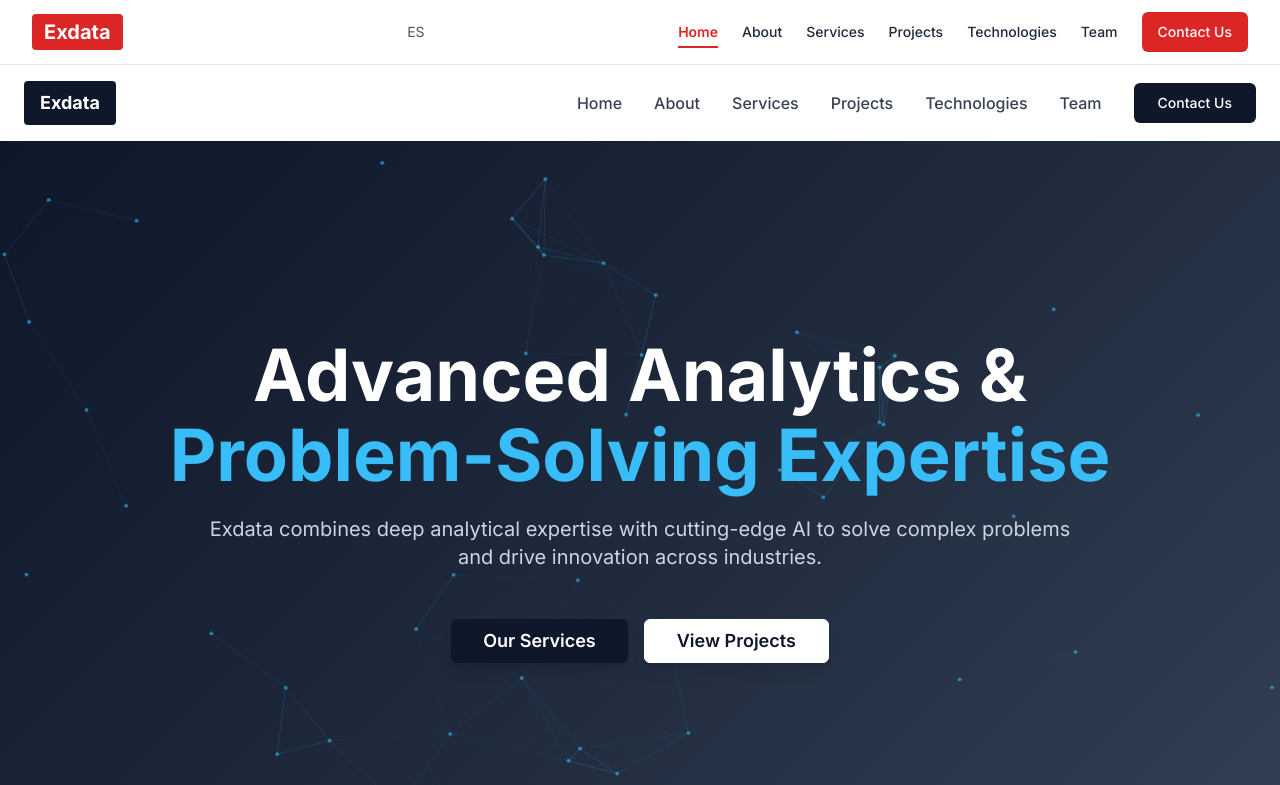
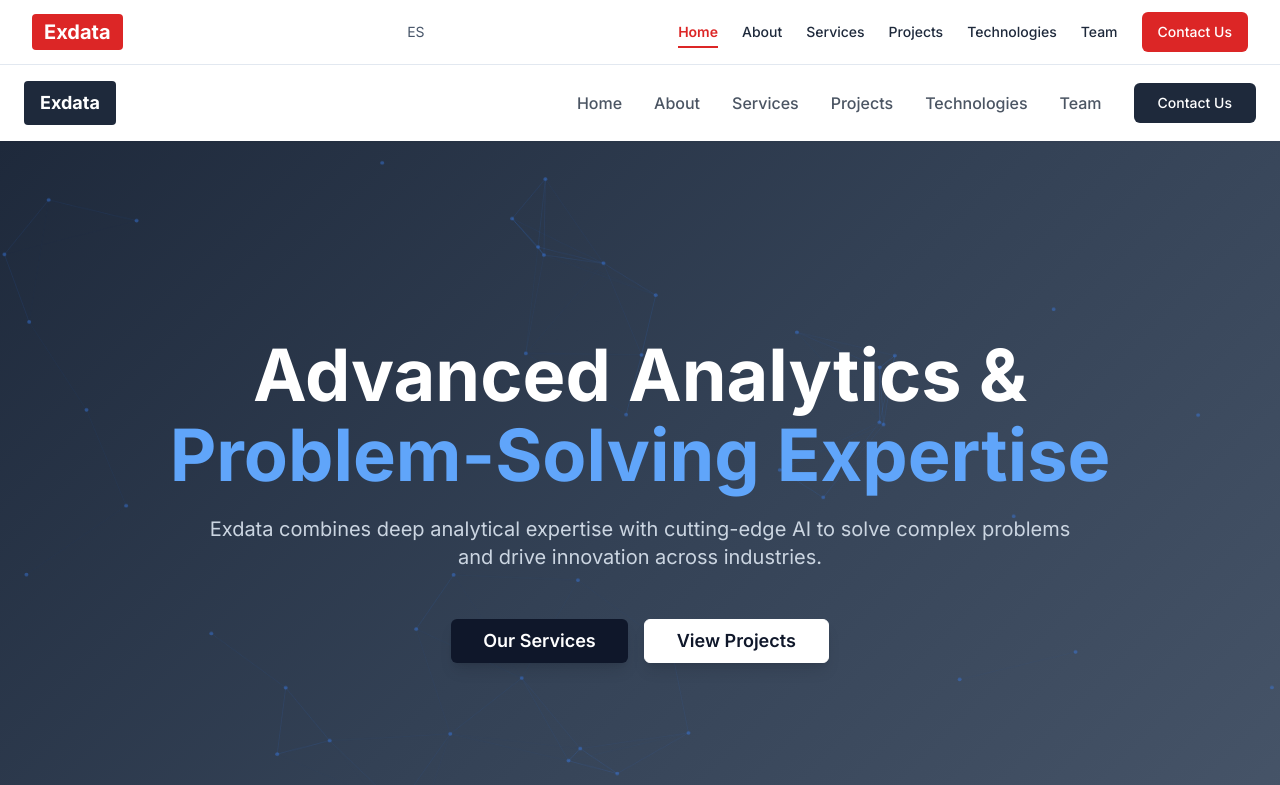
Before and after one commit to julianyacachury/exdata-portfolio, a Next.js app: page / in a window 1280 px wide. Shown: the top 785 px of the page. Built offline with nearby package versions, Linux system fonts and the light colour scheme.

Commit message:
Actualizacion de colores, inicio de página y neural networks

```diff
--- a/app/page.tsx
+++ b/app/page.tsx
@@ -63,7 +63,7 @@ function NeuralNetworkBackground() {
       })
 
       // Draw connections
-      ctx.strokeStyle = "rgba(56, 189, 248, 0.2)" // Light blue connections
+      ctx.strokeStyle = "rgba(59, 130, 246, 0.15)" // Blue connections
       ctx.lineWidth = 1
 
       for (let i = 0; i < nodes.length; i++) {
@@ -73,8 +73,8 @@ function NeuralNetworkBackground() {
           const distance = Math.sqrt(dx * dx + dy * dy)
 
           if (distance < 150) {
-            const opacity = ((150 - distance) / 150) * 0.3
-            ctx.strokeStyle = `rgba(56, 189, 248, ${opacity})`
+            const opacity = ((150 - distance) / 150) * 0.2
+            ctx.strokeStyle = `rgba(59, 130, 246, ${opacity})`
             ctx.beginPath()
             ctx.moveTo(nodes[i].x, nodes[i].y)
             ctx.lineTo(nodes[j].x, nodes[j].y)
@@ -84,7 +84,7 @@ function NeuralNetworkBackground() {
       }
 
       // Draw nodes
-      ctx.fillStyle = "rgba(56, 189, 248, 0.6)" // Light blue nodes
+      ctx.fillStyle = "rgba(59, 130, 246, 0.4)" // Blue nodes
       nodes.forEach((node) => {
         ctx.beginPath()
         ctx.arc(node.x, node.y, 2, 0, Math.PI * 2)
@@ -105,7 +105,7 @@ function NeuralNetworkBackground() {
     <canvas
       ref={canvasRef}
       className="absolute inset-0 w-full h-full"
-      style={{ background: "linear-gradient(135deg, #0f172a 0%, #1e293b 50%, #334155 100%)" }}
+      style={{ background: "linear-gradient(135deg, #1e293b 0%, #334155 50%, #475569 100%)" }}
     />
   )
 }
@@ -118,36 +118,36 @@ function Navigation() {
     <nav className="relative z-50 w-full bg-white shadow-sm">
       <div className="max-w-7xl mx-auto px-6 py-4">
         <div className="flex items-center justify-between">
-          {/* Logo */}
-          <div className="bg-slate-900 text-white px-4 py-2 rounded font-bold text-lg">Exdata</div>
+          {/* Logo - matching the blue theme */}
+          <div className="bg-slate-800 text-white px-4 py-2 rounded font-bold text-lg">Exdata</div>
 
-          {/* Desktop Navigation */}
+          {/* Desktop Navigation - no EN button */}
           <div className="hidden lg:flex items-center space-x-8">
-            <a href="#home" className="text-gray-700 hover:text-slate-900 transition-colors font-medium">
+            <a href="#home" className="text-gray-600 hover:text-slate-800 transition-colors font-medium">
               Home
             </a>
-            <a href="#about" className="text-gray-700 hover:text-slate-900 transition-colors font-medium">
+            <a href="#about" className="text-gray-600 hover:text-slate-800 transition-colors font-medium">
               About
             </a>
-            <a href="#services" className="text-gray-700 hover:text-slate-900 transition-colors font-medium">
+            <a href="#services" className="text-gray-600 hover:text-slate-800 transition-colors font-medium">
               Services
             </a>
-            <a href="#projects" className="text-gray-700 hover:text-slate-900 transition-colors font-medium">
+            <a href="#projects" className="text-gray-600 hover:text-slate-800 transition-colors font-medium">
               Projects
             </a>
-            <a href="#technologies" className="text-gray-700 hover:text-slate-900 transition-colors font-medium">
+            <a href="#technologies" className="text-gray-600 hover:text-slate-800 transition-colors font-medium">
               Technologies
             </a>
-            <a href="#team" className="text-gray-700 hover:text-slate-900 transition-colors font-medium">
+            <a href="#team" className="text-gray-600 hover:text-slate-800 transition-colors font-medium">
               Team
             </a>
-            <Button className="bg-slate-900 hover:bg-slate-800 text-white px-6 py-2 rounded-md font-medium">
+            <Button className="bg-slate-800 hover:bg-slate-700 text-white px-6 py-2 rounded-md font-medium">
               Contact Us
             </Button>
           </div>
 
           {/* Mobile Menu Button */}
-          <button className="lg:hidden text-slate-900" onClick={() => setIsMenuOpen(!isMenuOpen)}>
+          <button className="lg:hidden text-slate-800" onClick={() => setIsMenuOpen(!isMenuOpen)}>
             {isMenuOpen ? <X size={24} /> : <Menu size={24} />}
           </button>
         </div>
@@ -156,25 +156,25 @@ function Navigation() {
         {isMenuOpen && (
           <div className="lg:hidden mt-4 pb-4 border-t border-gray-200">
             <div className="flex flex-col space-y-4 pt-4">
-              <a href="#home" className="text-gray-700 hover:text-slate-900 transition-colors font-medium">
+              <a href="#home" className="text-gray-600 hover:text-slate-800 transition-colors font-medium">
                 Home
               </a>
-              <a href="#about" className="text-gray-700 hover:text-slate-900 transition-colors font-medium">
+              <a href="#about" className="text-gray-600 hover:text-slate-800 transition-colors font-medium">
                 About
               </a>
-              <a href="#services" className="text-gray-700 hover:text-slate-900 transition-colors font-medium">
+              <a href="#services" className="text-gray-600 hover:text-slate-800 transition-colors font-medium">
                 Services
               </a>
-              <a href="#projects" className="text-gray-700 hover:text-slate-900 transition-colors font-medium">
+              <a href="#projects" className="text-gray-600 hover:text-slate-800 transition-colors font-medium">
                 Projects
               </a>
-              <a href="#technologies" className="text-gray-700 hover:text-slate-900 transition-colors font-medium">
+              <a href="#technologies" className="text-gray-600 hover:text-slate-800 transition-colors font-medium">
                 Technologies
               </a>
-              <a href="#team" className="text-gray-700 hover:text-slate-900 transition-colors font-medium">
+              <a href="#team" className="text-gray-600 hover:text-slate-800 transition-colors font-medium">
                 Team
               </a>
-              <Button className="bg-slate-900 hover:bg-slate-800 text-white px-6 py-2 rounded-md font-medium w-fit">
+              <Button className="bg-slate-800 hover:bg-slate-700 text-white px-6 py-2 rounded-md font-medium w-fit">
                 Contact Us
               </Button>
             </div>
@@ -211,7 +211,7 @@ export default function HomePage() {
           {/* Main Heading */}
           <h1 className="text-4xl md:text-6xl lg:text-7xl font-bold mb-6 leading-tight">
             <span className="text-white block mb-2">Advanced Analytics &</span>
-            <span className="text-sky-400 block">Problem-Solving Expertise</span>
+            <span className="text-blue-400 block">Problem-Solving Expertise</span>
           </h1>
 
           {/* Subtitle */}
```
